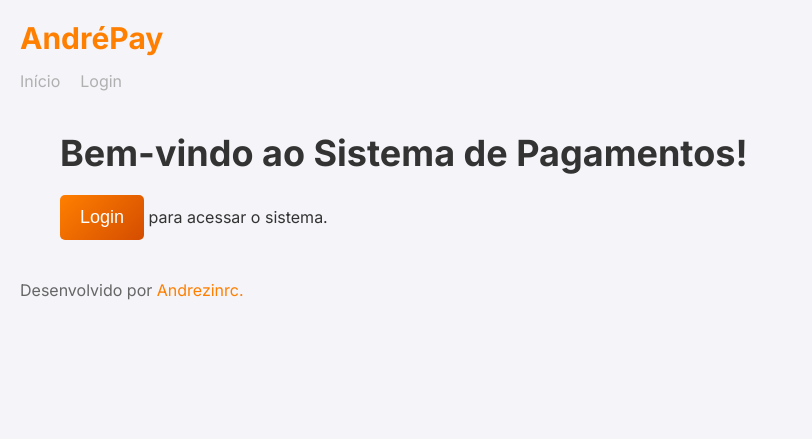
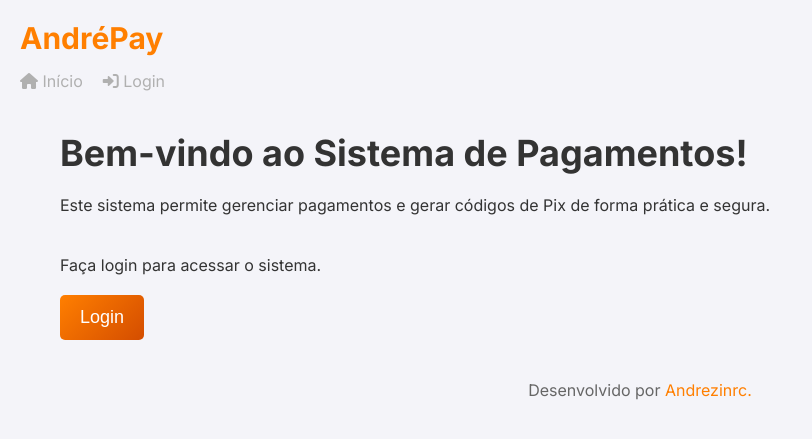
Before and after one commit to Andrezinrc/FlaskPix, a Flask app: page / in a window 1280 px wide. Shown: the top 439 px of the page, without its empty margins (0-812 px from the left). Run offline with Flask 3, Linux system fonts and the light colour scheme.

Commit message:
Adiciona ícones ao menu de navegação e outros elementos para melhorar a interface

```diff
--- a/app/static/styles.css
+++ b/app/static/styles.css
@@ -27,6 +27,9 @@
     padding: 20px;
 }
 .titulo h2{
+    color: #ff7f00;
+}
+span{
     color: #ff7f00;
 }
 .menu-desk{
@@ -78,13 +81,18 @@
     width: 100%;
     max-width: 400px;
     margin: 0 auto;
+    background-color: #fff;
+    padding: 20px;
+    box-shadow: 0 4px 6px rgba(0, 0, 0, 0.3);
 }
-
+form h2{
+    color: #ff7f00;
+}
 input[type="text"], input[type="password"], input[type="number"] {
     width: 100%;
     padding: 10px;
     margin: 10px 0 20px 0;
-    border: 2px solid #ccc;
+    border: 1px solid #ccc;
     border-radius: 5px;
     font-size: 16px;
 }
@@ -92,7 +100,6 @@
 input[type="text"]:focus, input[type="password"]:focus, input[type="number"]:focus {
     border-color: #004f9e;
     outline: none;
-    border: none;
 }
 
 button {
@@ -178,6 +185,7 @@
     padding: 20px;
 }
 footer p{
+    text-align: center;
     color: #666;
 }
 footer p span{
--- a/app/templates/base.html
+++ b/app/templates/base.html
@@ -2,9 +2,10 @@
 <html lang="pt-br">
 <head>
     <meta charset="UTF-8">
-    <meta name="viewport" content="width=1024, initial-scale=1">
+    <meta name="viewport" content="width=width-device-width, initial-scale=1">
     <title>{% block title %}Sistema de Pagamento{% endblock %}</title>
     <link rel="stylesheet" href="{{ url_for('static', filename='styles.css') }}">
+     <link href="https://cdnjs.cloudflare.com/ajax/libs/font-awesome/6.0.0-beta3/css/all.min.css" rel="stylesheet">
 </head>
 <body>
     <header class="cabecalho">
@@ -13,12 +14,12 @@
         </div>
         <nav class="nav-bar">
             <ul class="menu-desk">
-                <li class="nav-list"><a class="nav-link" href="{{ url_for('index') }}">Início</a></li>
+                <li class="nav-list"><a class="nav-link" href="{{ url_for('index') }}"><i class="fas fa-home"></i> Início</a></li>
                 {% if current_user.is_authenticated %}
-                    <li class="nav-list"><a class="nav-link" href="{{ url_for('dashboard') }}">Dashboard</a></li>
-                    <li class="nav-list"><a class="nav-link" href="{{ url_for('logout') }}">Sair</a></li>
+                    <li class="nav-list"><a class="nav-link" href="{{ url_for('dashboard') }}"><i class="fas fa-tachometer-alt"></i> Dashboard</a></li>
+                    <li class="nav-list"><a class="nav-link" href="{{ url_for('logout') }}"><i class="fas fa-sign-out-alt"></i> Sair</a></li>
                 {% else %}
-                    <li class="nav-list"><a class="nav-link" href="{{ url_for('login') }}">Login</a></li>
+                    <li class="nav-list"><a class="nav-link" href="{{ url_for('login') }}"><i class="fas fa-sign-in-alt"></i> Login</a></li>
                 {% endif %}
             </ul>
         </nav>
--- a/app/templates/index.html
+++ b/app/templates/index.html
@@ -3,13 +3,17 @@
 {% block content %}
     <div class="container">
     <h1>Bem-vindo ao Sistema de Pagamentos!</h1>
+    <p>Este sistema permite gerenciar pagamentos e gerar códigos de Pix de forma prática e segura.</p>
+    <br></br>
     {% if current_user.is_authenticated %}
-        <p>Você está logado como {{ current_user.username }}.</p>
+        <h4>Você está logado como <span>{{ current_user.username }}.</span></h4>
         <br></br>
         <a href="{{ url_for('dashboard') }}"><button>Ir para o Dashboard</button></a>
 
     {% else %}
-        <p><a href="{{ url_for('login') }}"><button>Login</button></a> para acessar o sistema.</p>
+        <p>Faça login para acessar o sistema.
+        <br></br>
+        <p><a href="{{ url_for('login') }}"><button>Login</button></a></p>
     </div>
     {% endif %}
 {% endblock %}
```
Also changed, not shown: app/templates/dashboard.html (+6 -7 lines), app/templates/login.html (+14 -4 lines).
